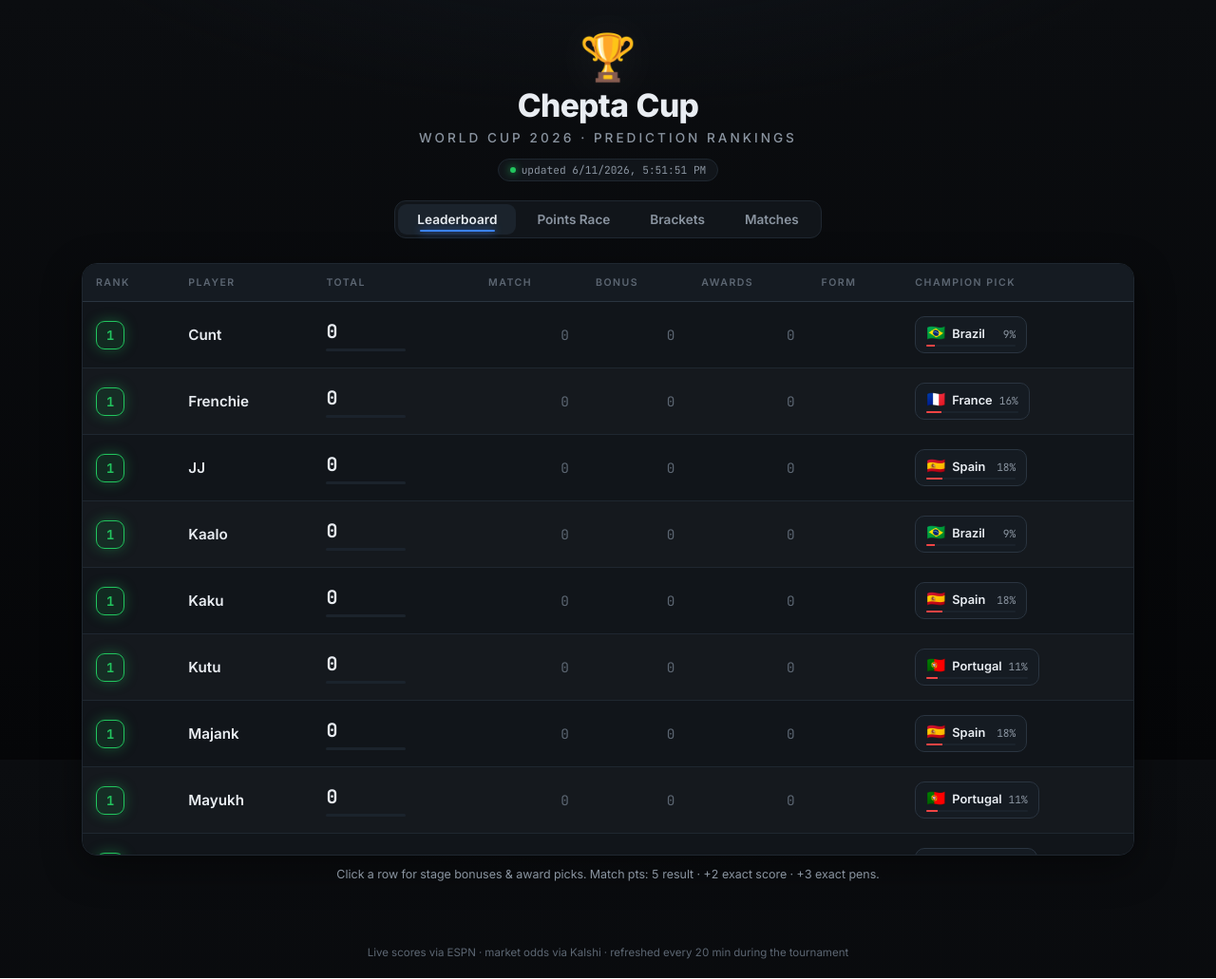
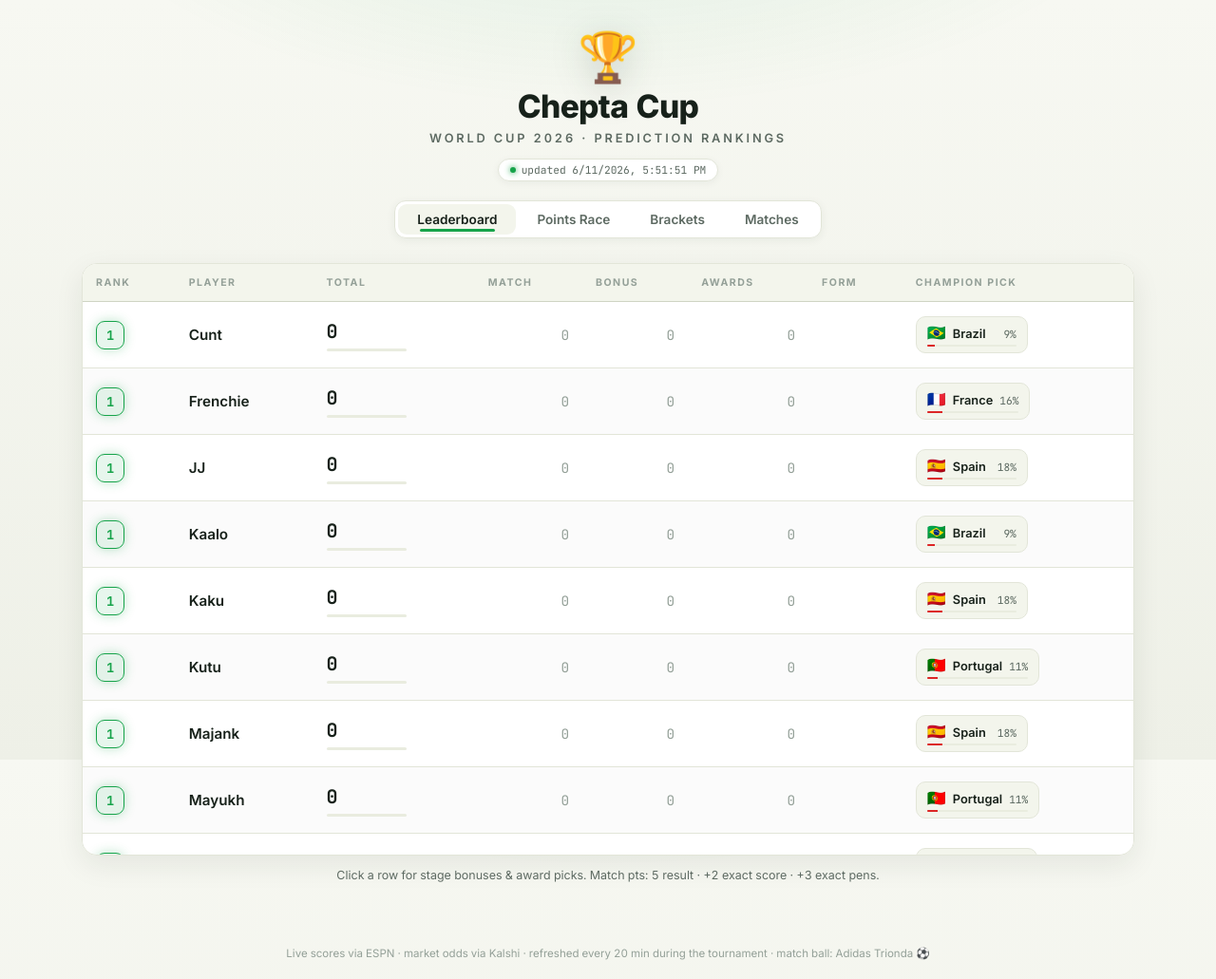
Before and after one commit to mkeoliya/fifa-preds, a plain HTML site: page docs/index.html in a window 1280 px wide. Shown: the whole page at 95% size. Drawn offline with nearby package versions, Linux system fonts and the light colour scheme.

Commit message:
ui: fresh light WC theme — per-tab accent colors, dotted race lines, trophy header
Co-Authored-By: Claude Fable 5 <noreply@anthropic.com>

```diff
--- a/docs/app.js
+++ b/docs/app.js
@@ -3,9 +3,9 @@ const STAGE_LABEL = { GROUP: "Group", R32: "Round of 32", R16: "Round of 16",
   QF: "Quarter-final", SF: "Semi-final", THIRD: "3rd Place", FINAL: "Final" };
 const KO_ORDER = ["R32", "R16", "QF", "SF", "FINAL"];
 const ROUND_SIZE = { R32: 32, R16: 16, QF: 8, SF: 4, FINAL: 2 };
-// race-line palette: tints/shades of the three accents + grays only
-const COLORS = ["#22c55e", "#3b82f6", "#ef4444", "#86efac", "#93c5fd", "#fca5a5",
-  "#15803d", "#1d4ed8", "#b91c1c", "#e9edf2", "#8a94a0", "#4ade80", "#60a5fa"];
+// race-line palette: shades of the three accents + dark neutrals (light bg)
+const COLORS = ["#16a34a", "#2563eb", "#dc2626", "#15803d", "#1d4ed8", "#b91c1c",
+  "#4ade80", "#60a5fa", "#f87171", "#14532d", "#1e3a8a", "#7f1d1d", "#334155"];
 
 const FLAGS = {
   "Mexico": "🇲🇽", "Czech Rep.": "🇨🇿", "Rep. of Korea": "🇰🇷", "South Africa": "🇿🇦",
@@ -150,7 +150,9 @@ function renderRace() {
     data: p.timeline.map(t => t.cum),
     borderColor: COLORS[i % COLORS.length],
     backgroundColor: COLORS[i % COLORS.length],
-    tension: 0.25, pointRadius: 0, borderWidth: 2.2,
+    tension: 0.25, borderWidth: 2.2,
+    pointRadius: 4, pointHoverRadius: 7, pointBorderColor: "#ffffff",
+    pointBorderWidth: 1.5,
   }));
   new Chart(document.getElementById("raceChart"), {
     type: "line",
@@ -159,12 +161,12 @@ function renderRace() {
       responsive: true, maintainAspectRatio: false,
       interaction: { mode: "nearest", intersect: false },
       scales: {
-        x: { ticks: { color: "#8a94a0", maxTicksLimit: 14, maxRotation: 60 },
-             grid: { color: "#1f2730" } },
-        y: { ticks: { color: "#8a94a0" }, grid: { color: "#1f2730" },
-             title: { display: true, text: "match points", color: "#8a94a0" } },
+        x: { ticks: { color: "#5d6a62", maxTicksLimit: 14, maxRotation: 60 },
+             grid: { color: "#e7eadd" } },
+        y: { ticks: { color: "#5d6a62" }, grid: { color: "#e7eadd" },
+             title: { display: true, text: "match points", color: "#5d6a62" } },
       },
-      plugins: { legend: { labels: { color: "#e9edf2", usePointStyle: true,
+      plugins: { legend: { labels: { color: "#17211a", usePointStyle: true,
         pointStyle: "circle", boxWidth: 8 } } },
     },
   });
@@ -362,12 +364,16 @@ function matchCard(m) {
   </div>`;
 }
 
-/* tabs */
+/* tabs — each carries its own accent color for the page */
+const TAB_ACCENT = { leaderboard: "green", race: "blue", brackets: "red",
+  matches: "green" };
 document.querySelectorAll(".tab").forEach(b => b.addEventListener("click", () => {
   document.querySelectorAll(".tab").forEach(x => x.classList.remove("active"));
   document.querySelectorAll(".panel").forEach(x => x.classList.remove("active"));
   b.classList.add("active");
   document.getElementById(b.dataset.tab).classList.add("active");
+  document.body.dataset.accent = TAB_ACCENT[b.dataset.tab];
 }));
+document.body.dataset.accent = "green";
 
 load();
--- a/docs/index.html
+++ b/docs/index.html
@@ -28,7 +28,7 @@
   <section id="brackets" class="panel"></section>
   <section id="matches" class="panel"></section>
 </main>
-<footer>Live scores via ESPN · market odds via Kalshi · refreshed every 20 min during the tournament</footer>
+<footer>Live scores via ESPN · market odds via Kalshi · refreshed every 20 min during the tournament · match ball: Adidas Trionda ⚽</footer>
 <script src="app.js"></script>
 </body>
 </html>
--- a/docs/style.css
+++ b/docs/style.css
@@ -1,70 +1,81 @@
 :root {
-  --bg0: #050608;
-  --bg1: #0b0d10;
-  --s1: #11151a;
-  --s2: #151b22;
-  --s3: #1b232c;
-  --line: #1f2730;
-  --line2: #2a3440;
-  --text: #e9edf2;
-  --muted: #8a94a0;
-  --faint: #5c6672;
-  --green: #22c55e;
-  --blue: #3b82f6;
-  --red: #ef4444;
-  --green-dim: rgba(34, 197, 94, .12);
-  --blue-dim: rgba(59, 130, 246, .12);
-  --red-dim: rgba(239, 68, 68, .12);
+  --bg0: #eef0e7;
+  --bg1: #f7f8f2;
+  --card: #ffffff;
+  --s2: #f3f5ec;
+  --s3: #e9ecdf;
+  --line: #e2e5d8;
+  --line2: #cfd4c4;
+  --text: #17211a;
+  --muted: #5d6a62;
+  --faint: #94a098;
+  --green: #16a34a;
+  --blue: #2563eb;
+  --red: #dc2626;
+  --green-dim: rgba(22, 163, 74, .1);
+  --blue-dim: rgba(37, 99, 235, .1);
+  --red-dim: rgba(220, 38, 38, .1);
   --mono: 'JetBrains Mono', ui-monospace, monospace;
+  --shadow: 0 10px 30px rgba(23, 43, 30, .08);
 }
+/* per-tab accent: green=Leaderboard/Matches, blue=Points Race, red=Brackets */
+body[data-accent="green"] { --accent: var(--green); --accent-dim: var(--green-dim); }
+body[data-accent="blue"]  { --accent: var(--blue);  --accent-dim: var(--blue-dim); }
+body[data-accent="red"]   { --accent: var(--red);   --accent-dim: var(--red-dim); }
+
 * { box-sizing: border-box; }
-html { scrollbar-color: var(--line2) var(--bg1); }
 body {
   margin: 0;
   background:
-    radial-gradient(1100px 500px at 50% -180px, #11161d 0%, transparent 60%),
+    radial-gradient(900px 420px at 50% -160px, rgba(22, 163, 74, .12) 0%, transparent 65%),
     linear-gradient(180deg, var(--bg1) 0%, var(--bg0) 100%);
   background-attachment: fixed;
   color: var(--text);
   font-family: 'Inter', -apple-system, 'Segoe UI', sans-serif;
   min-height: 100vh;
-  font-feature-settings: "tnum" 1, "cv03" 1;
+  font-feature-settings: "tnum" 1;
 }
 
 /* ---------- header ---------- */
-header { text-align: center; padding: 36px 12px 0; }
-.trophy { font-size: 3rem; display: block; line-height: 1; margin-bottom: 6px;
-  filter: drop-shadow(0 6px 24px rgba(255, 255, 255, .08)); }
-h1 { margin: 0; font-size: 2.1rem; font-weight: 800; letter-spacing: -.02em; }
-.sub { color: var(--muted); margin: 6px 0 0; font-size: .85rem;
-  text-transform: uppercase; letter-spacing: .22em; font-weight: 500; }
+header { text-align: center; padding: 34px 12px 0; }
+.trophy { font-size: 3.2rem; display: block; line-height: 1;
+  filter: drop-shadow(0 8px 18px rgba(23, 43, 30, .18)); }
+h1 { margin: 6px 0 0; font-size: 2.1rem; font-weight: 800; letter-spacing: -.02em; }
+.sub { color: var(--muted); margin: 6px 0 0; font-size: .8rem;
+  text-transform: uppercase; letter-spacing: .22em; font-weight: 600; }
 .updated {
   display: inline-flex; align-items: center; gap: 6px;
   margin: 14px 0 20px; padding: 4px 12px;
-  background: var(--s1); border: 1px solid var(--line); border-radius: 999px;
+  background: var(--card); border: 1px solid var(--line); border-radius: 999px;
   color: var(--muted); font-size: .7rem; font-family: var(--mono);
+  box-shadow: 0 2px 8px rgba(23, 43, 30, .05);
 }
 .updated::before { content: ""; width: 6px; height: 6px; border-radius: 50%;
-  background: var(--green); box-shadow: 0 0 8px var(--green); }
+  background: var(--green); box-shadow: 0 0 6px var(--green); }
 
 /* ---------- segmented nav ---------- */
 nav#tabs {
   display: inline-flex; gap: 2px; padding: 3px;
-  background: var(--s1); border: 1px solid var(--line); border-radius: 12px;
+  background: var(--card); border: 1px solid var(--line); border-radius: 12px;
+  box-shadow: 0 2px 10px rgba(23, 43, 30, .06);
 }
 .tab {
   position: relative; background: none; border: 0; border-radius: 9px;
   color: var(--muted); padding: 8px 20px; cursor: pointer;
   font-family: inherit; font-size: .85rem; font-weight: 600;
-  transition: color .18s, background .18s, box-shadow .18s;
+  transition: color .18s, background .18s;
 }
-.tab:hover { color: var(--text); box-shadow: inset 0 0 0 1px var(--line2); }
-.tab.active { color: var(--text); background: var(--s3); }
+.tab:hover { color: var(--text); }
+.tab.active { color: var(--text); background: var(--s2); }
+/* each tab keeps its own underline color */
 .tab.active::after {
   content: ""; position: absolute; left: 18%; right: 18%; bottom: 3px;
-  height: 2px; border-radius: 1px; background: var(--blue);
-  box-shadow: 0 0 8px var(--blue); animation: tabin .25s ease;
+  height: 3px; border-radius: 2px; background: var(--tabcolor, var(--green));
+  animation: tabin .25s ease;
 }
+.tab[data-tab="leaderboard"], .tab[data-tab="matches"] { --tabcolor: var(--green); }
+.tab[data-tab="race"] { --tabcolor: var(--blue); }
+.tab[data-tab="brackets"] { --tabcolor: var(--red); }
 @keyframes tabin { from { left: 45%; right: 45%; opacity: 0; } }
 
 main { max-width: 1140px; margin: 26px auto 48px; padding: 0 16px; }
@@ -76,36 +87,35 @@ footer { text-align: center; color: var(--faint); font-size: .72rem; padding: 20
 
 /* ---------- leaderboard ---------- */
 .lbwrap {
-  background: var(--s1); border: 1px solid var(--line); border-radius: 16px;
-  overflow: auto; max-height: 78vh;
-  box-shadow: 0 12px 40px rgba(0, 0, 0, .45);
+  background: var(--card); border: 1px solid var(--line); border-radius: 16px;
+  overflow: auto; max-height: 78vh; box-shadow: var(--shadow);
 }
 table.lb { width: 100%; border-collapse: collapse; min-width: 760px; }
 table.lb thead th {
   position: sticky; top: 0; z-index: 2;
   background: var(--s2); color: var(--faint);
   font-size: .66rem; text-transform: uppercase; letter-spacing: .14em;
-  font-weight: 600; text-align: left; padding: 13px 14px;
+  font-weight: 700; text-align: left; padding: 13px 14px;
   border-bottom: 1px solid var(--line2);
 }
 table.lb td { padding: 15px 14px; border-bottom: 1px solid var(--line); }
 table.lb tbody tr.player { cursor: pointer; transition: background .12s; }
-table.lb tbody tr.player:nth-child(4n+3) td { background: rgba(255, 255, 255, .015); }
+table.lb tbody tr.player:nth-child(4n+3) td { background: rgba(23, 43, 30, .015); }
 table.lb tbody tr.player:hover td { background: var(--s2); }
 th.num, td.num { text-align: right; }
 
 .rankbadge {
   display: inline-flex; align-items: center; justify-content: center;
   width: 30px; height: 30px; border-radius: 9px;
-  background: var(--s3); border: 1px solid var(--line2);
+  background: var(--s2); border: 1px solid var(--line2);
   font-family: var(--mono); font-weight: 700; font-size: .85rem; color: var(--muted);
 }
 tr.top1 .rankbadge { color: var(--green); border-color: var(--green);
-  background: var(--green-dim); box-shadow: 0 0 14px rgba(34, 197, 94, .35); }
+  background: var(--green-dim); box-shadow: 0 0 12px rgba(22, 163, 74, .3); }
 tr.top2 .rankbadge { color: var(--blue); border-color: var(--blue);
-  background: var(--blue-dim); box-shadow: 0 0 14px rgba(59, 130, 246, .3); }
+  background: var(--blue-dim); box-shadow: 0 0 12px rgba(37, 99, 235, .25); }
 tr.top3 .rankbadge { color: var(--red); border-color: var(--red);
-  background: var(--red-dim); box-shadow: 0 0 14px rgba(239, 68, 68, .3); }
+  background: var(--red-dim); box-shadow: 0 0 12px rgba(220, 38, 38, .25); }
 
 td.who { font-weight: 600; font-size: .95rem; white-space: nowrap; }
 .delta { font-family: var(--mono); font-size: .7rem; margin-left: 7px; }
@@ -128,7 +138,7 @@ td.pts.zero { color: var(--faint); }
 
 .champchip {
   display: inline-flex; flex-direction: column; gap: 3px;
-  background: var(--s2); border: 1px solid var(--line2); border-radius: 10px;
+  background: var(--s2); border: 1px solid var(--line); border-radius: 10px;
   padding: 6px 11px; min-width: 118px;
 }
 .champchip .row { display: flex; align-items: baseline; gap: 7px; }
@@ -138,7 +148,7 @@ td.pts.zero { color: var(--faint); }
 .champchip .cbar { height: 2px; background: var(--s3); border-radius: 1px; overflow: hidden; }
 .champchip .cbar i { display: block; height: 100%; background: var(--red); }
 
-tr.detail-row td { background: var(--bg1); padding: 16px 18px; }
+tr.detail-row td { background: var(--s2); padding: 16px 18px; }
 .detail-grid { display: flex; gap: 40px; flex-wrap: wrap; font-size: .82rem; }
 .detail-grid h4 { margin: 0 0 8px; color: var(--faint); font-size: .66rem;
   text-transform: uppercase; letter-spacing: .14em; }
@@ -148,25 +158,26 @@ tr.detail-row td { background: var(--bg1); padding: 16px 18px; }
 
 /* ---------- race chart ---------- */
 .chartwrap {
-  background: var(--s1); border: 1px solid var(--line); border-radius: 16px;
-  padding: 18px; height: 520px; box-shadow: 0 12px 40px rgba(0, 0, 0, .45);
+  background: var(--card); border: 1px solid var(--line); border-radius: 16px;
+  padding: 18px; height: 520px; box-shadow: var(--shadow);
 }
 
 /* ---------- brackets ---------- */
 .bracket-picker { display: flex; gap: 6px; flex-wrap: wrap; justify-content: center; margin-bottom: 18px; }
 .bracket-picker button {
-  background: var(--s1); border: 1px solid var(--line); color: var(--muted);
+  background: var(--card); border: 1px solid var(--line); color: var(--muted);
   border-radius: 8px; padding: 6px 13px; cursor: pointer; font-family: inherit;
   font-size: .8rem; font-weight: 600; transition: all .15s;
 }
 .bracket-picker button:hover { color: var(--text); border-color: var(--line2); }
-.bracket-picker button.active { background: var(--s3); color: var(--text);
-  border-color: var(--blue); box-shadow: 0 0 10px rgba(59, 130, 246, .25); }
+.bracket-picker button.active { background: var(--accent-dim, var(--red-dim));
+  color: var(--accent, var(--red)); border-color: var(--accent, var(--red)); }
 .bracket { display: flex; gap: 14px; overflow-x: auto; padding: 10px 2px 18px; }
-.round { min-width: 172px; display: flex; flex-direction: column; justify-content: space-around; gap: 8px; }
+.round { min-width: 178px; display: flex; flex-direction: column; justify-content: space-around; gap: 8px; }
 .round h3 { text-align: center; color: var(--faint); font-size: .64rem;
   text-transform: uppercase; letter-spacing: .14em; margin: 0 0 4px; }
-.bmatch { background: var(--s1); border: 1px solid var(--line); border-radius: 10px; padding: 6px 8px; font-size: .8rem; }
+.bmatch { background: var(--card); border: 1px solid var(--line); border-radius: 10px;
+  padding: 6px 8px; font-size: .8rem; box-shadow: 0 2px 8px rgba(23, 43, 30, .04); }
 .bteam { display: flex; justify-content: space-between; gap: 6px; padding: 2px 5px; border-radius: 6px; }
 .bteam .sc { font-family: var(--mono); color: var(--muted); }
 .bteam.right { background: var(--green-dim); }
@@ -177,20 +188,19 @@ tr.detail-row td { background: var(--bg1); padding: 16px 18px; }
 
 /* ---------- matches ---------- */
 .daygroup h2 {
-  font-size: .8rem; color: var(--muted); text-transform: uppercase;
-  letter-spacing: .14em; font-weight: 600;
+  font-size: .8rem; color: var(--accent, var(--green)); text-transform: uppercase;
+  letter-spacing: .14em; font-weight: 700;
   border-bottom: 1px solid var(--line); padding-bottom: 8px; margin: 30px 0 14px;
 }
-.todaytag { color: var(--green); }
+.todaytag { color: var(--text); }
 .mcard {
-  background: var(--s1); border: 1px solid var(--line); border-radius: 14px;
-  padding: 15px 17px; margin-bottom: 12px;
-  box-shadow: 0 6px 22px rgba(0, 0, 0, .3);
+  background: var(--card); border: 1px solid var(--line); border-radius: 14px;
+  padding: 15px 17px; margin-bottom: 12px; box-shadow: var(--shadow);
 }
 .mhead { display: flex; align-items: center; gap: 12px; flex-wrap: wrap; }
 .stagechip {
-  background: var(--blue-dim); color: var(--blue); font-size: .62rem;
-  padding: 3px 9px; border-radius: 999px; text-transform: uppercase;
+  background: var(--accent-dim, var(--green-dim)); color: var(--accent, var(--green));
+  font-size: .62rem; padding: 3px 9px; border-radius: 999px; text-transform: uppercase;
   letter-spacing: .1em; font-weight: 700;
 }
 .mteams { font-weight: 700; font-size: 1.02rem; letter-spacing: -.01em; }
@@ -207,11 +217,11 @@ tr.detail-row td { background: var(--bg1); padding: 16px 18px; }
 .oddslabels { display: flex; justify-content: space-between; color: var(--muted);
   font-size: .68rem; font-family: var(--mono); }
 .togglepicks {
-  background: none; border: 1px solid var(--line); color: var(--muted);
+  background: none; border: 1px solid var(--line2); color: var(--muted);
   cursor: pointer; font-size: .72rem; font-family: inherit; font-weight: 600;
   padding: 5px 14px; border-radius: 999px; margin-top: 11px; transition: all .15s;
 }
-.togglepicks:hover { color: var(--blue); border-color: var(--blue); }
+.togglepicks:hover { color: var(--accent, var(--green)); border-color: var(--accent, var(--green)); }
 .consensus { color: var(--muted); font-size: .74rem; margin: 11px 0 0; }
 .consensus b { color: var(--text); font-family: var(--mono); }
 .pickgrid {
@@ -230,21 +240,21 @@ tr.detail-row td { background: var(--bg1); padding: 16px 18px; }
 .pchip.exact .pscore { color: var(--green); }
 .pchip.result { border-color: var(--blue); background: var(--blue-dim); }
 .pchip.result .pscore { color: var(--blue); }
-.pchip.miss { opacity: .5; }
+.pchip.miss { opacity: .55; }
 .pchip .pbadge {
   position: absolute; top: -8px; right: -5px; font-family: var(--mono);
   font-size: .64rem; font-weight: 700; border-radius: 999px; padding: 1px 7px;
-  background: var(--s3); border: 1px solid var(--line2); color: var(--muted);
+  background: var(--card); border: 1px solid var(--line2); color: var(--muted);
 }
-.pchip.exact .pbadge { background: var(--green); border-color: var(--green); color: #04160a; }
-.pchip.result .pbadge { background: var(--blue); border-color: var(--blue); color: #061226; }
+.pchip.exact .pbadge { background: var(--green); border-color: var(--green); color: #fff; }
+.pchip.result .pbadge { background: var(--blue); border-color: var(--blue); color: #fff; }
 .legend { color: var(--faint); font-size: .66rem; margin-top: 9px; }
 .legend .sw { display: inline-block; width: 9px; height: 9px; border-radius: 3px;
   margin: 0 4px 0 10px; vertical-align: -1px; }
 
 @media (max-width: 640px) {
   h1 { font-size: 1.5rem; }
-  .trophy { font-size: 2.3rem; }
+  .trophy { font-size: 2.4rem; }
   .tab { padding: 7px 12px; font-size: .78rem; }
   table.lb td { padding: 11px 9px; }
   .totalnum { font-size: 1.05rem; }
```
